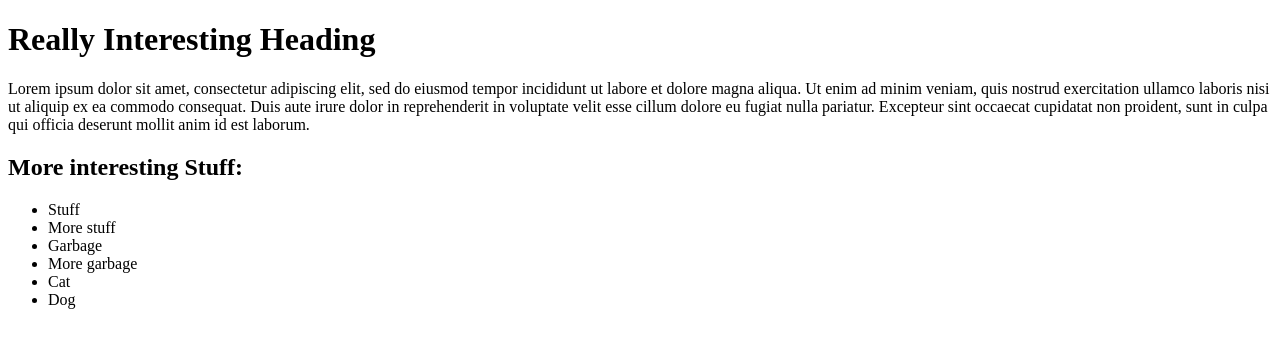
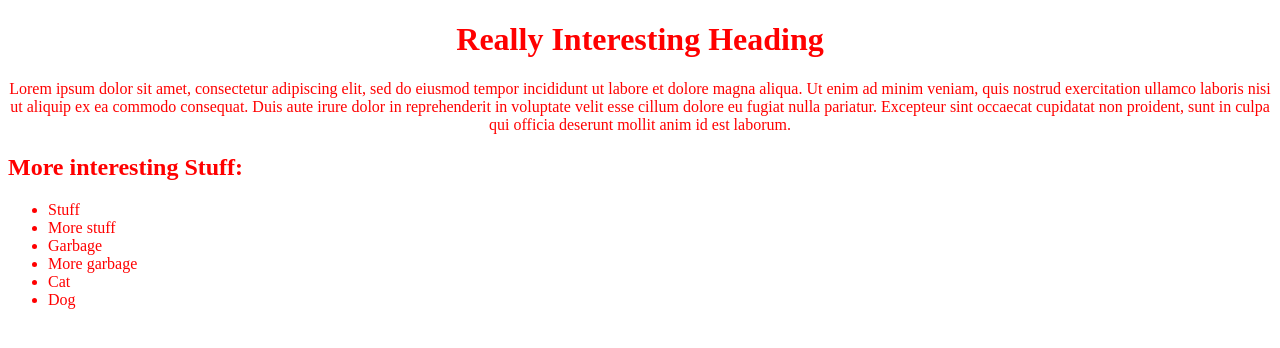
Before and after one commit to gabrielejm/githubpagesactivity, a plain HTML site: page index.html in a window 1280 px wide. Drawn offline with Linux system fonts and the light colour scheme.

Commit message:
second commit

```diff
--- a/css/style.css
+++ b/css/style.css
@@ -0,0 +1,7 @@
+body {
+    color: red;
+}
+
+.text-center {
+    text-align: center;
+}
--- a/index.html
+++ b/index.html
@@ -4,10 +4,11 @@
     <meta charset="UTF-8">
     <meta name="viewport" content="width=device-width, initial-scale=1.0">
     <title>Github Pages Activity</title>
+    <link rel="stylesheet" href="css/style.css">
 </head>
 <body>
-<h1>Really Interesting Heading</h1>
-<p>Lorem ipsum dolor sit amet, consectetur adipiscing elit, sed do eiusmod tempor incididunt ut labore et dolore magna aliqua. Ut enim ad minim veniam, quis nostrud exercitation ullamco laboris nisi ut aliquip ex ea commodo consequat. Duis aute irure dolor in reprehenderit in voluptate velit esse cillum dolore eu fugiat nulla pariatur. Excepteur sint occaecat cupidatat non proident, sunt in culpa qui officia deserunt mollit anim id est laborum.</p>
+<h1 class="text-center">Really Interesting Heading</h1>
+<p class="text-center">Lorem ipsum dolor sit amet, consectetur adipiscing elit, sed do eiusmod tempor incididunt ut labore et dolore magna aliqua. Ut enim ad minim veniam, quis nostrud exercitation ullamco laboris nisi ut aliquip ex ea commodo consequat. Duis aute irure dolor in reprehenderit in voluptate velit esse cillum dolore eu fugiat nulla pariatur. Excepteur sint occaecat cupidatat non proident, sunt in culpa qui officia deserunt mollit anim id est laborum.</p>
 <h2>More interesting Stuff: </h2>
 <ul>
     <li>Stuff</li>
```
